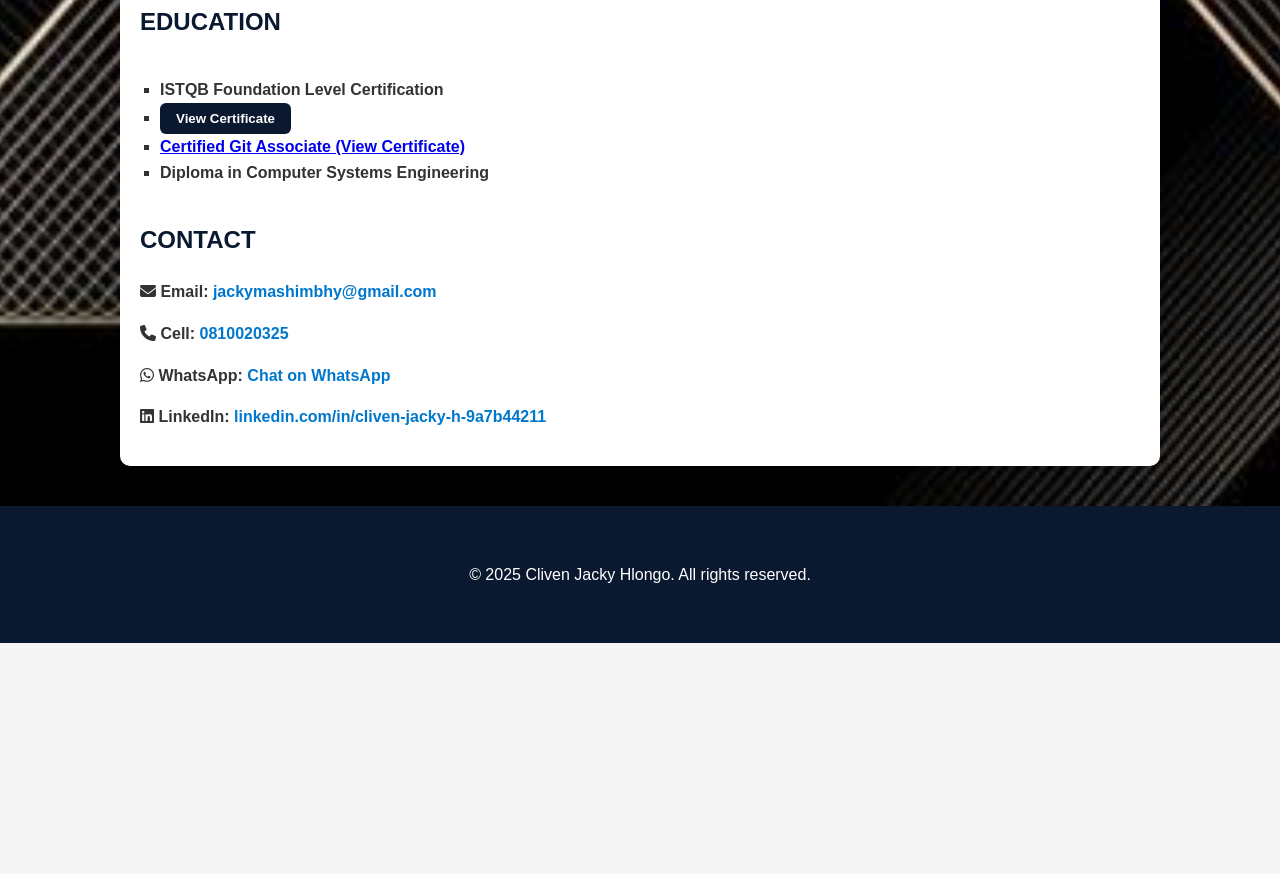
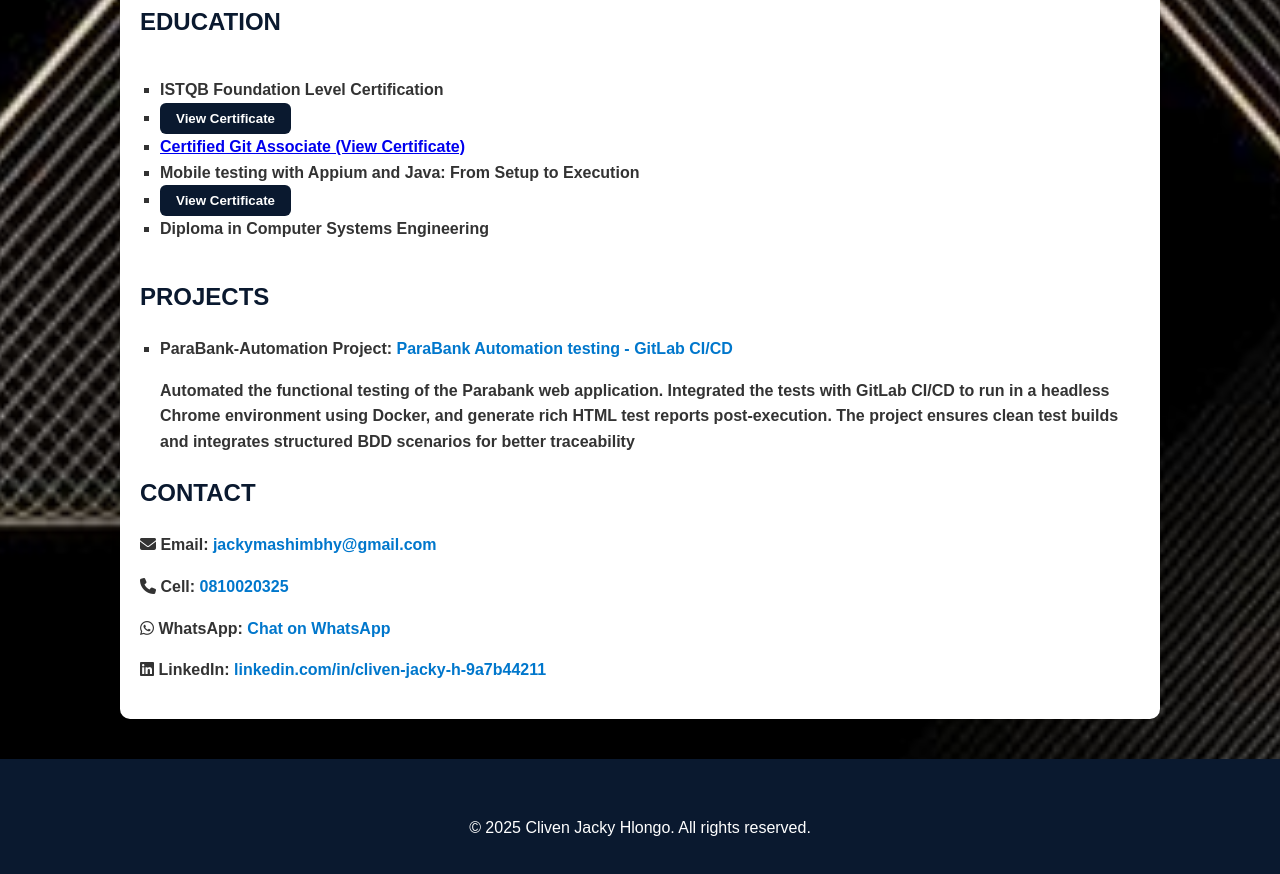
Before and after one commit to ClideJackson/clivenhlongo, a plain HTML site: page index.html in a window 1280 px wide. Shown: the part 931-1805 px from the top of the page. Before the commit the page ends 1574 px from the top, so only its background shows below. Drawn offline with Linux system fonts and the light colour scheme.

Commit message:
Update index.html

```diff
--- a/index.html
+++ b/index.html
@@ -55,16 +55,30 @@
         <div class="education-content">
           <ul>
             <li><strong>ISTQB Foundation Level Certification</strong></li>
-            <li><button onclick="toggleCert()" class="cert-button">View Certificate</button></li>
+            <li><button onclick="toggleCert('istqbCert')" class="cert-button">View Certificate</button></li>
+            <a href="images/istqbCliven.jpg" target="_blank">
+              <img id="istqbCert" src="images/istqbCliven.jpg" alt="ISTQB Certificate" class="cert-img" style="display: none;" />
+            </a>
             <li><a href="https://www.credly.com/badges/542cebef-bc90-4486-8973-084e1dce20dd/linked_in_profile" target="_blank"><strong>Certified Git Associate (View Certificate)</strong></a></li>
+            <li><strong>Mobile testing with Appium and Java: From Setup to Execution</strong></li>
+            <li><button onclick="toggleCert('mobileTestingCert')" class="cert-button">View Certificate</button></li>
+            <a href="images/tau.png" target="_blank">
+              <img id="mobileTestingCert" src="images/tau.png" alt="Mobile testing Certificate" class="cert-img" style="display: none;" />
+            </a>
             <li><strong>Diploma in Computer Systems Engineering</strong></li>
           </ul>
-          <img id="istqbCert" src="images/istqbCliven.jpg" alt="ISTQB Certificate" class="cert-img" style="display: none;" />
         </div>
       </section>
 
-
-
+      <section id="projects">
+        <h2>PROJECTS</h2>
+          <ul>
+            <strong>
+            <li>ParaBank-Automation Project: <a href="https://gitlab.com/group18305010/parabank-tesing" target="_blank" class="contact-link">ParaBank Automation testing - GitLab CI/CD</a></li>
+            <p>Automated the functional testing of the Parabank web application. Integrated the tests with GitLab CI/CD to run in a headless Chrome environment using Docker, and generate rich HTML test reports post-execution. The project ensures clean test builds and integrates structured BDD scenarios for better traceability</p>
+        </strong>
+      </ul>
+      </section>
 
       <section id="contact">
         <h2>CONTACT</h2>
@@ -85,9 +99,11 @@
   </footer>
 
   <script>
-    function toggleCert() {
-      const certImg = document.getElementById("istqbCert");
-      certImg.style.display = certImg.style.display === "none" ? "block" : "none";
+    function toggleCert(certId) {
+      const certImg = document.getElementById(certId);
+      if (certImg) {
+        certImg.style.display = certImg.style.display === "none" ? "block" : "none";
+      }
     }
   </script>
 
```
